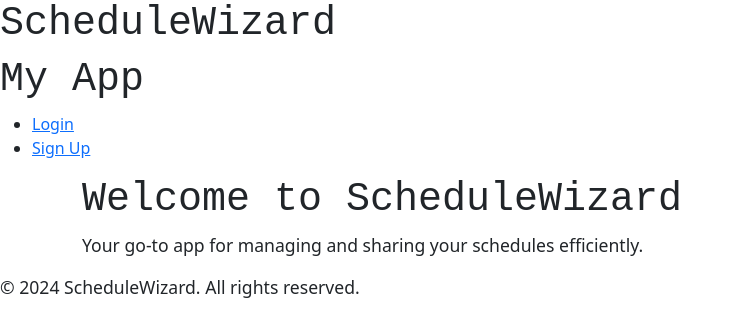
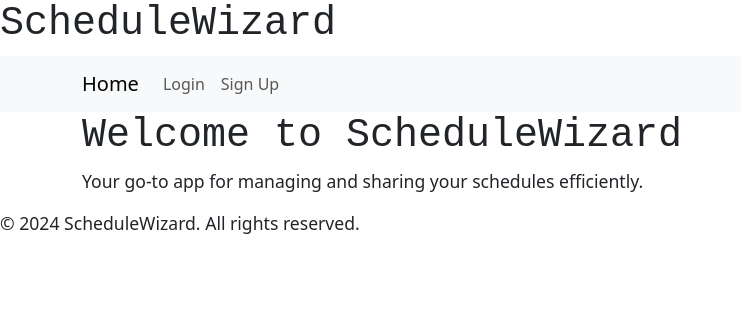
Before and after one commit to markhom/Schedule-Wizard, a React (Vite) app in the folder client/: page / in a window 1280 px wide. Shown: the top 336 px of the page, without its empty margins (0-741 px from the left). Built offline with nearby package versions, Linux system fonts and the light colour scheme.

Commit message:
navbar change

```diff
--- a/client/src/components/Navbar.jsx
+++ b/client/src/components/Navbar.jsx
@@ -2,8 +2,9 @@
 import React from 'react';
 import { Link, useNavigate } from 'react-router-dom';
 import { useAuth } from '../auth/AuthContext';
+import { Navbar, Nav, Container } from 'react-bootstrap';
 
-const Navbar = () => {
+const NavbarComponent = () => {
   const { isAuthenticated, user, logout } = useAuth();
   const navigate = useNavigate();
 
@@ -15,24 +16,28 @@ const Navbar = () => {
   console.log('Navbar - User:', user);
 
   return (
-    <nav>
-      <h1>My App</h1>
-      <ul>
+    <Navbar bg="light" expand="lg">
+      <Container>
+        <Navbar.Brand as={Link} to="/">Home</Navbar.Brand>
+        <Navbar.Toggle aria-controls="basic-navbar-nav" />
+        <Navbar.Collapse id="basic-navbar-nav">
+          <Nav className="me-auto">
             {isAuthenticated && user ? (
               <>
-            <li><Link to={`/profile/${user.username}`}>Profile</Link></li>
-            <li><Link to="/create-schedule">Create Schedule</Link></li>
-            <li><Link to="/" onClick={handleLogout}>Logout</Link></li>
+                <Nav.Link as={Link} to={`/profile/${user.username}`}>Profile</Nav.Link>
+                <Nav.Link as={Link} to="/create-schedule">Create Schedule</Nav.Link>
+                <Nav.Link as={Link} to="/" onClick={handleLogout}>Logout</Nav.Link>
               </>
             ) : (
               <>
-            <li><Link to="/login">Login</Link></li>
-            <li><Link to="/signup">Sign Up</Link></li>
+                <Nav.Link as={Link} to="/login">Login</Nav.Link>
+                <Nav.Link as={Link} to="/signup">Sign Up</Nav.Link>
               </>
             )}
-      </ul>
-    </nav>
+          </Nav>
+        </Navbar.Collapse>
+      </Container>
+    </Navbar>
   );
 };
-
-export default Navbar;
+export default NavbarComponent;
```
Also changed, not shown: client/src/App.jsx (line endings or trailing spaces). Lines whose indentation alone changed are shown as unchanged.
